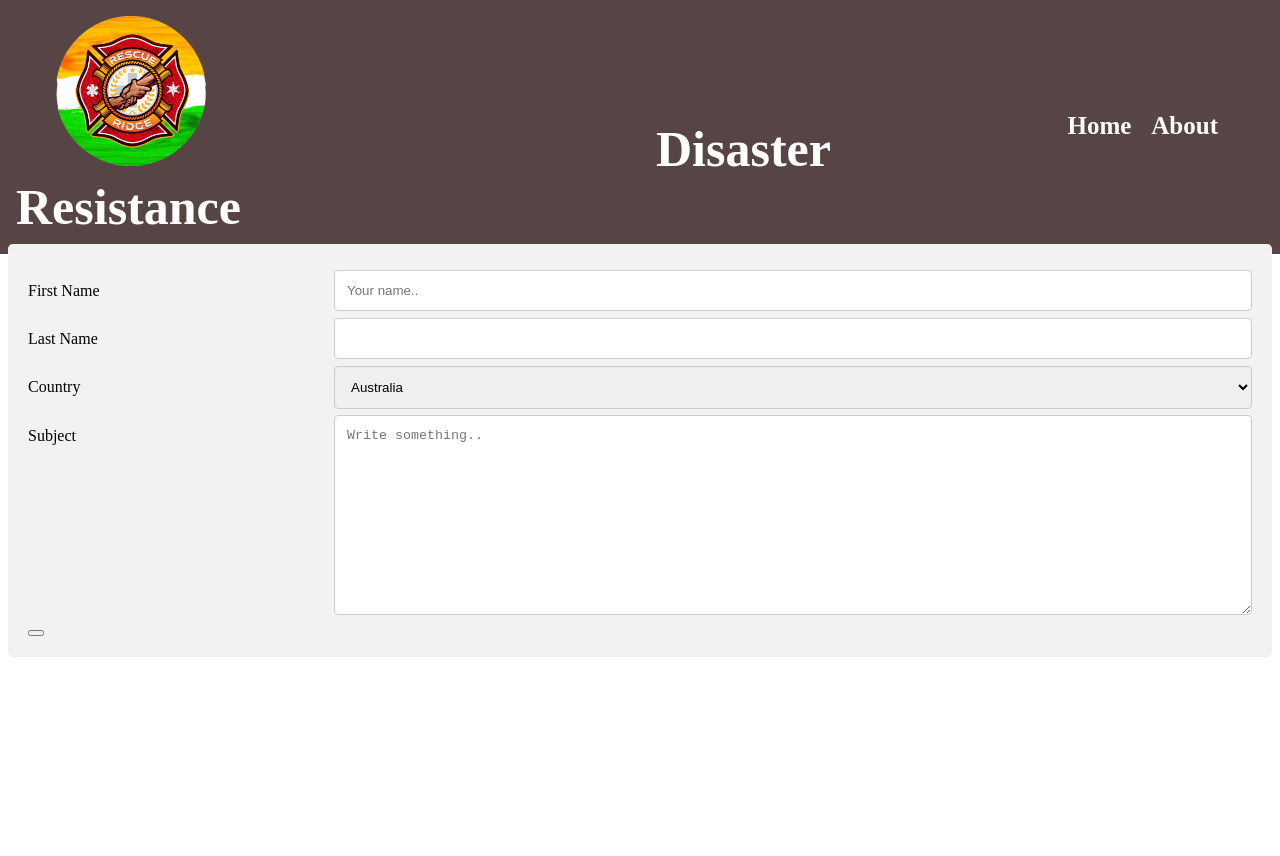
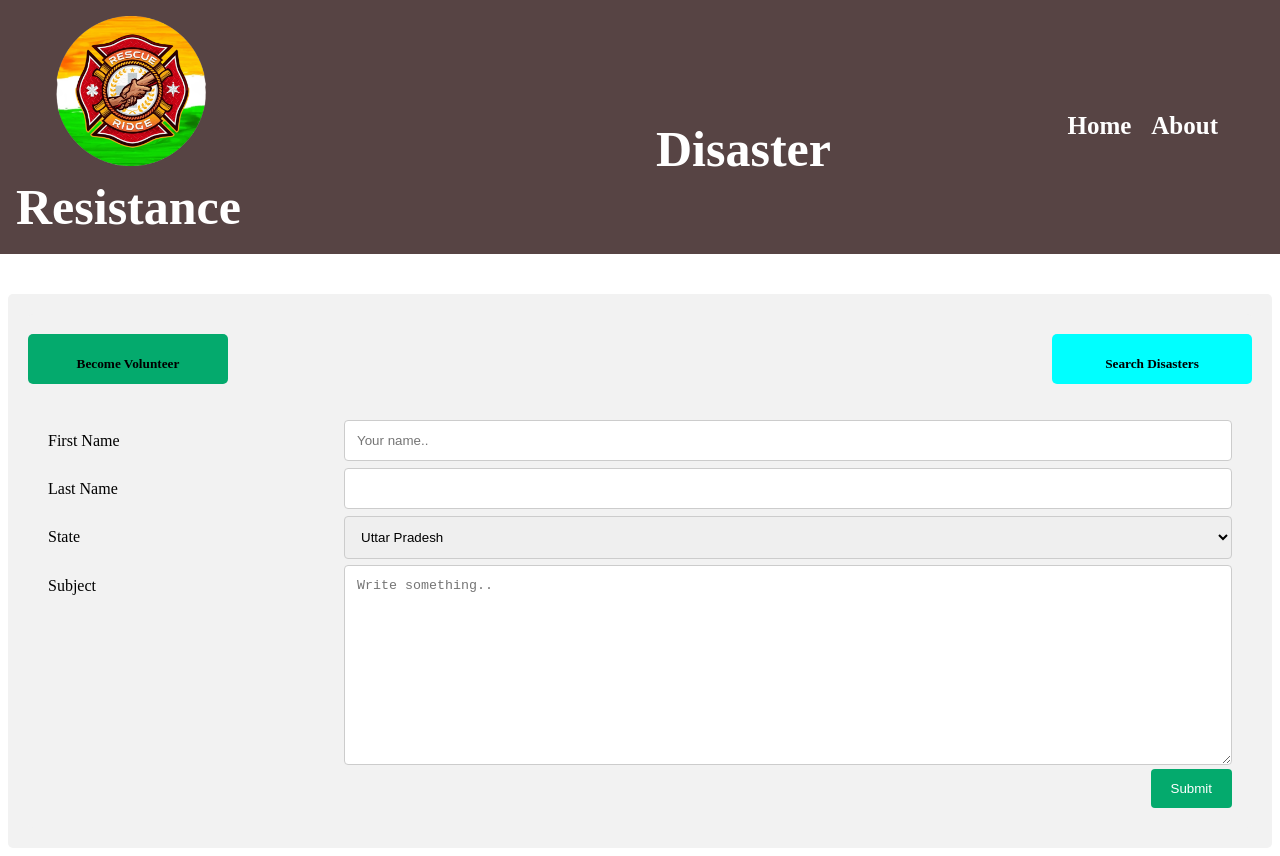
Before and after one commit to Pratyansh35/Hackathon_Techs, a React (Create React App) app in the folder Frontend/: page /Volunteer in a window 1280 px wide. Before the commit the page ends 800 px from the top, so only its background shows below. Built offline with nearby package versions, Linux system fonts and the light colour scheme.

Commit message:
volunterer form

```diff
--- a/Frontend/package.json
+++ b/Frontend/package.json
@@ -13,6 +13,7 @@
     "react-dom": "^18.2.0",
     "react-modal": "^3.16.1",
     "react-router-dom": "^6.16.0",
+    "react-script": "^2.0.5",
     "react-scripts": "^5.0.1",
     "web-vitals": "^2.1.4"
   },
--- a/Frontend/src/components/Java script/Volunteer.js
+++ b/Frontend/src/components/Java script/Volunteer.js
@@ -1,9 +1,31 @@
 import React from 'react'
 import "../css/Volunteer.css";
+var v = document.getElementById("VolunteerReg");
+var i = document.getElementById("leftDiv");
+var r = document.getElementById("rightDiv");
 export default function Volunteer() {
+        function BecomeVol() {
+        i.style.border = "2px solid black";
+        r.style.border = "none";
+        v.style.visibility = "visible";
+    }
+    function regVol() {
+        r.style.border = "2px solid black";
+        i.style.border = "none";
+        v.style.visibility = "hidden";
+    }
     return (
-        <div>
-            <div class="TOpDiv">
+
+        <div class="reg_volunteer">
+        <div className='left_rightdiv'>
+            <div class="leftDiv" id='leftDiv' onClick={BecomeVol}>
+                <h5>Become Volunteer</h5>
+            </div>
+            <div class="rightDiv" id='rightDiv' onClick={regVol}>
+            <h5>Search Disasters</h5>
+            </div>
+            </div>
+            <div class="VolunteerReg" id='VolunteerReg' style={{visibility: "visible"}}>
                 <form action="action_page.php">
                     <div class="row">
                         <div class="col-25">
@@ -18,18 +40,18 @@ export default function Volunteer() {
                             <label for="lname">Last Name</label>
                         </div>
                         <div class="col-75">
-                        <input type="text" id="lName" name="lName" required></input>
+                            <input type="text" id="lName" name="lName" required></input>
                         </div>
                     </div>
                     <div class="row">
                         <div class="col-25">
-                            <label for="country">Country</label>
+                            <label for="country">State</label>
                         </div>
                         <div class="col-75">
                             <select id="country" name="country">
-                                <option value="australia">Australia</option>
-                                <option value="canada">Canada</option>
-                                <option value="usa">USA</option>
+                                <option value="australia">Uttar Pradesh</option>
+                                <option value="canada">Punjab</option>
+                                <option value="usa">Andrapradesh</option>
                             </select>
                         </div>
                     </div>
@@ -42,10 +64,10 @@ export default function Volunteer() {
                         </div>
                     </div>
                     <div class="row">
-                        <button type="submit" value="Submit"></button>
+                        <input type="submit" value="Submit"></input>
                     </div>
                 </form>
             </div>
-    </div>
-)
+        </div>
+    )
 }
--- a/Frontend/src/components/css/Volunteer.css
+++ b/Frontend/src/components/css/Volunteer.css
@@ -25,13 +25,47 @@ input[type=submit] {
 }
 
 /* Style the container */
-.TOpDiv {
+.reg_volunteer{
+  margin-top: 50px;
+  align-items: center;
   border-radius: 5px;
   background-color: #f2f2f2;
   padding: 20px;
 }
 
+.left_rightdiv{
+  align-items: center;
+}
+
+.VolunteerReg {
+  border-radius: 5px;
+  background-color: #f2f2f2;
+  padding: 20px;
+  padding-top: 100px;
+}
+.leftDiv{
+
+  text-align: center;
+  background-color: #04AA6D;
+  margin-top: 20px;
+  border-radius: 5px;
+  width: 200px;
+  height: 50px;
+  float:left;
+}
+.rightDiv{
+  margin-top: 20px;
+  text-align: center;
+  background-color: aqua;
+  width: 200px;
+  border-radius: 5px;
+  height: 50px;
+  float: right;
+}
+
+
 /* Floating column for labels: 25% width */
+
 .col-25 {
   float: left;
   width: 25%;
--- /dev/null
+++ b/package.json
@@ -0,0 +1,5 @@
+{
+  "dependencies": {
+    "jquery": "^3.7.1"
+  }
+}
```
Also changed, not shown: 2 other files (tests, documents, lock files or other folders).
